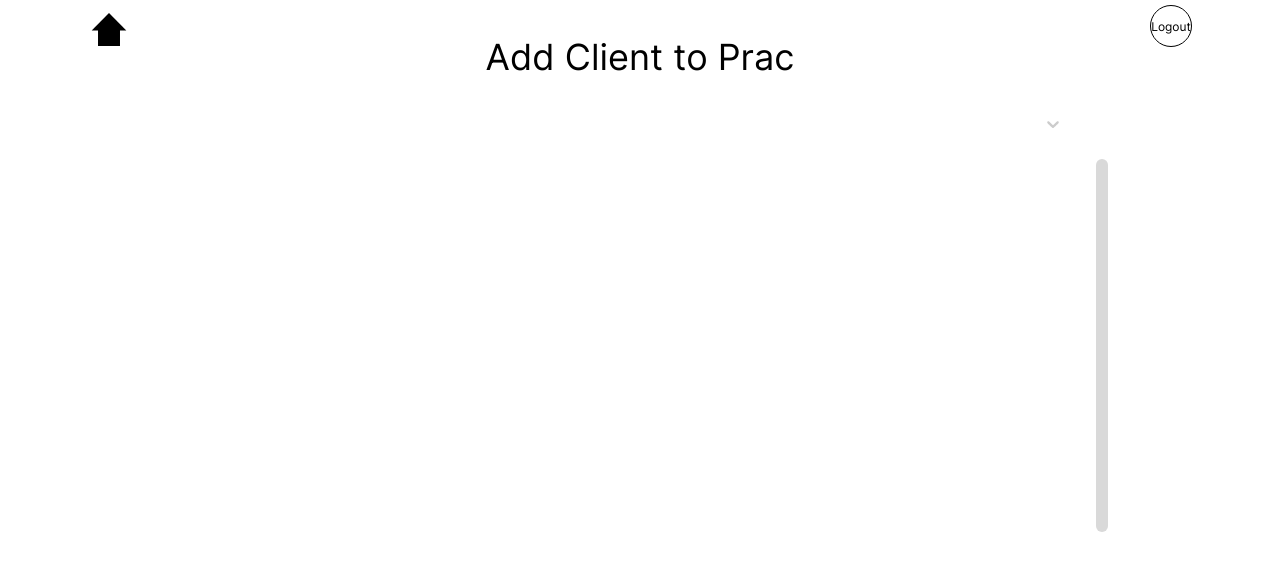
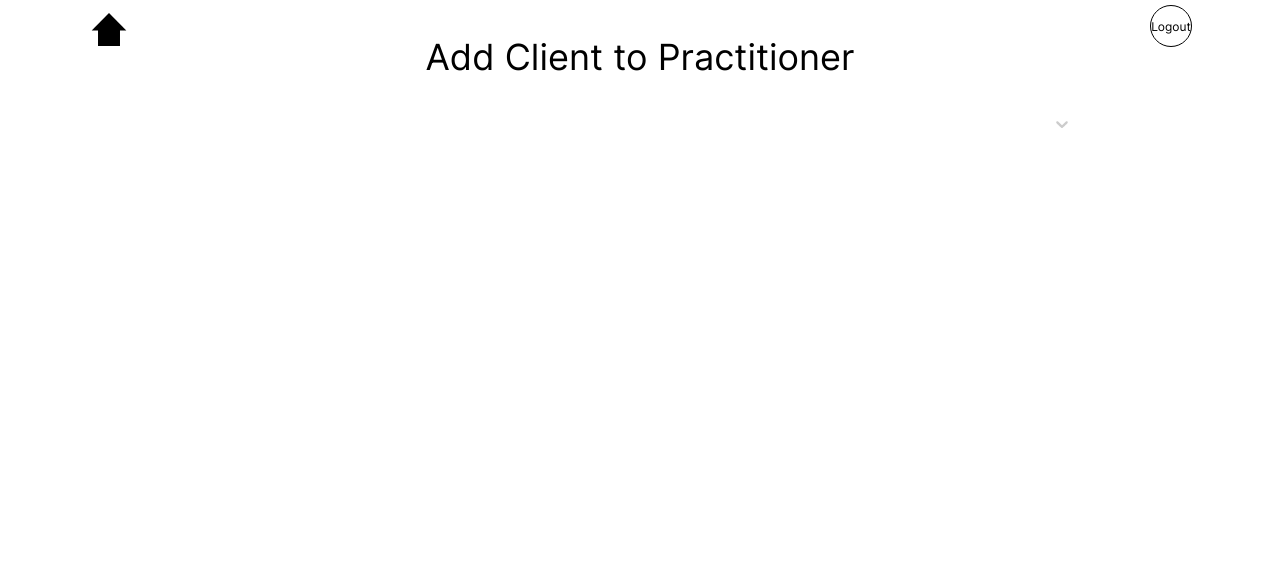
Before and after one commit to msmhatre18/fydp_FE, a React (Create React App) app: page /addclienttopractitioner in a window 1280 px wide. Shown: the top 570 px of the page. Built offline with nearby package versions, Linux system fonts and the light colour scheme.

Commit message:
Linking issues fix

```diff
--- a/src/components/RadioButtonNew/index.jsx
+++ b/src/components/RadioButtonNew/index.jsx
@@ -48,7 +48,7 @@ function RadioButtons(props) {
                     />
                     Mass Trial Collection
                 </label>
-                <Button className="replace-button" type="submit">
+                <Button className="replace-button" type="submit" style={{backgroundColor: 'lightgreen' }}>
                     Go
                 </Button>
             </form>
--- a/src/pages/AddClienttoPractitioner/index.jsx
+++ b/src/pages/AddClienttoPractitioner/index.jsx
@@ -22,7 +22,7 @@ const AddClienttoPractitionerPage = () => {
               as="h2"
               variant="h2"
             >
-              Add Client to Prac
+              Add Client to Practitioner
             </Text>
             <Text
               className="common-pointer bg-white_A700 flex h-[40px] items-center justify-center mb-[33px] not-italic outline outline-[1px] outline-black_900 rounded-[50%] text-black_900 text-center w-[40px]"
@@ -44,11 +44,6 @@ const AddClienttoPractitionerPage = () => {
                 isMulti={false}
               ></SelectBox>
             </div>
-            <Img
-              src="images/img_scrollbar.svg"
-              className="h-[373px] md:mt-[0] mt-[55px] w-[auto]"
-              alt="scrollbar"
-            />
           </div>
         </div>
       </div>
--- a/src/pages/ProgramDetailsEntryColdProbe/index.jsx
+++ b/src/pages/ProgramDetailsEntryColdProbe/index.jsx
@@ -17,7 +17,7 @@ const ProgramDetailsEntryColdProbePage = () => {
                 <Img
                   src="images/img_arrowup.svg"
                   className="common-pointer h-[33px] mb-[2px] sm:mt-[0] mt-[8px] w-[auto]"
-                  onClick={() => navigate("/homepagepatients")}
+                  onClick={() => navigate("/programdetailsentry")}
                   alt="arrowup"
                 />
                 <Text
--- a/src/pages/ProgramDetailsEntryMassTrial/index.jsx
+++ b/src/pages/ProgramDetailsEntryMassTrial/index.jsx
@@ -17,7 +17,7 @@ const ProgramDetailsEntryMassTrialPage = () => {
                 <Img
                   src="images/img_arrowup.svg"
                   className="common-pointer h-[33px] mb-[2px] sm:mt-[0] mt-[8px] w-[auto]"
-                  onClick={() => navigate("/homepagepatients")}
+                  onClick={() => navigate("/programdetailsentry")}
                   alt="arrowup"
                 />
                 <Text
```
